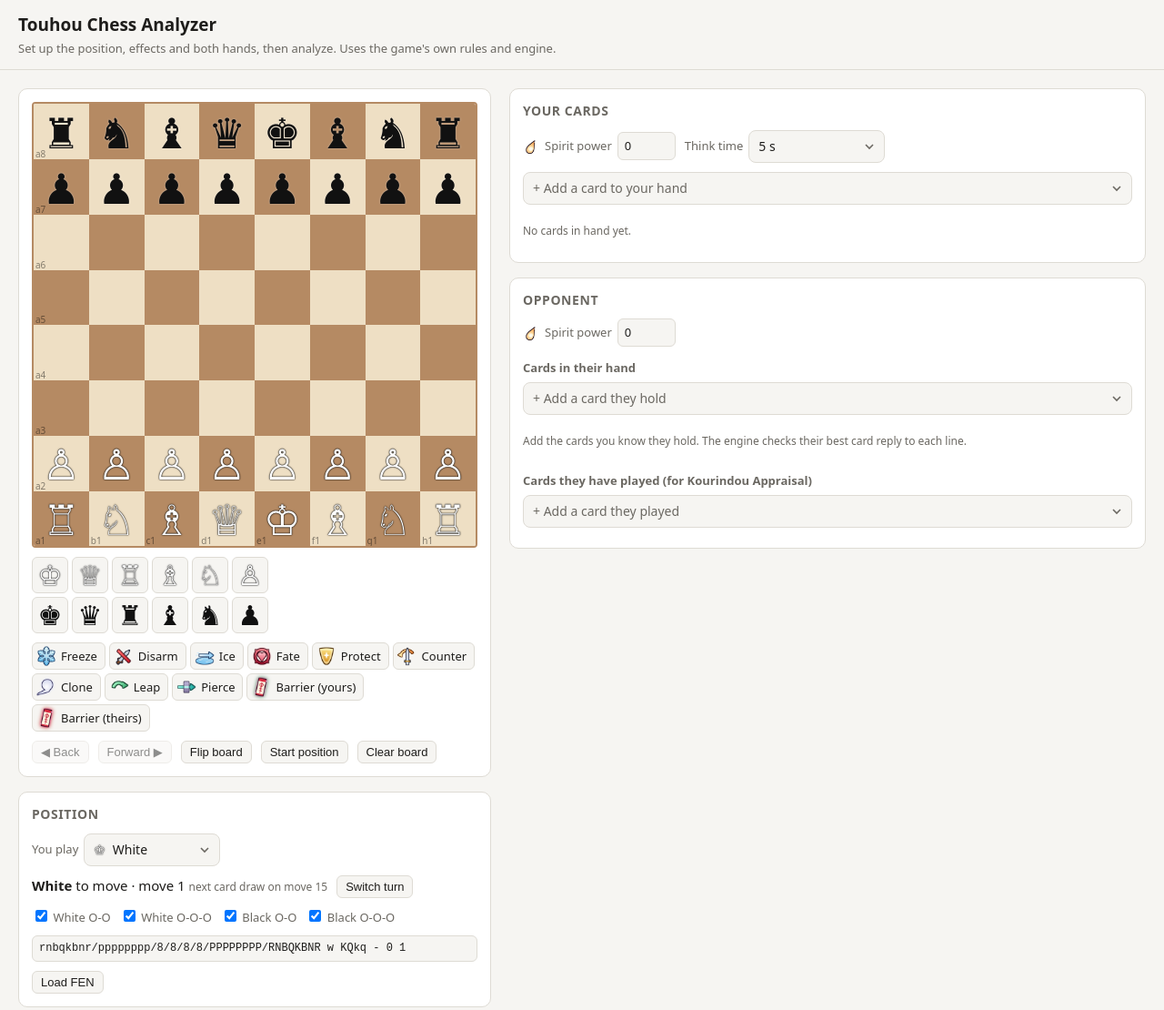
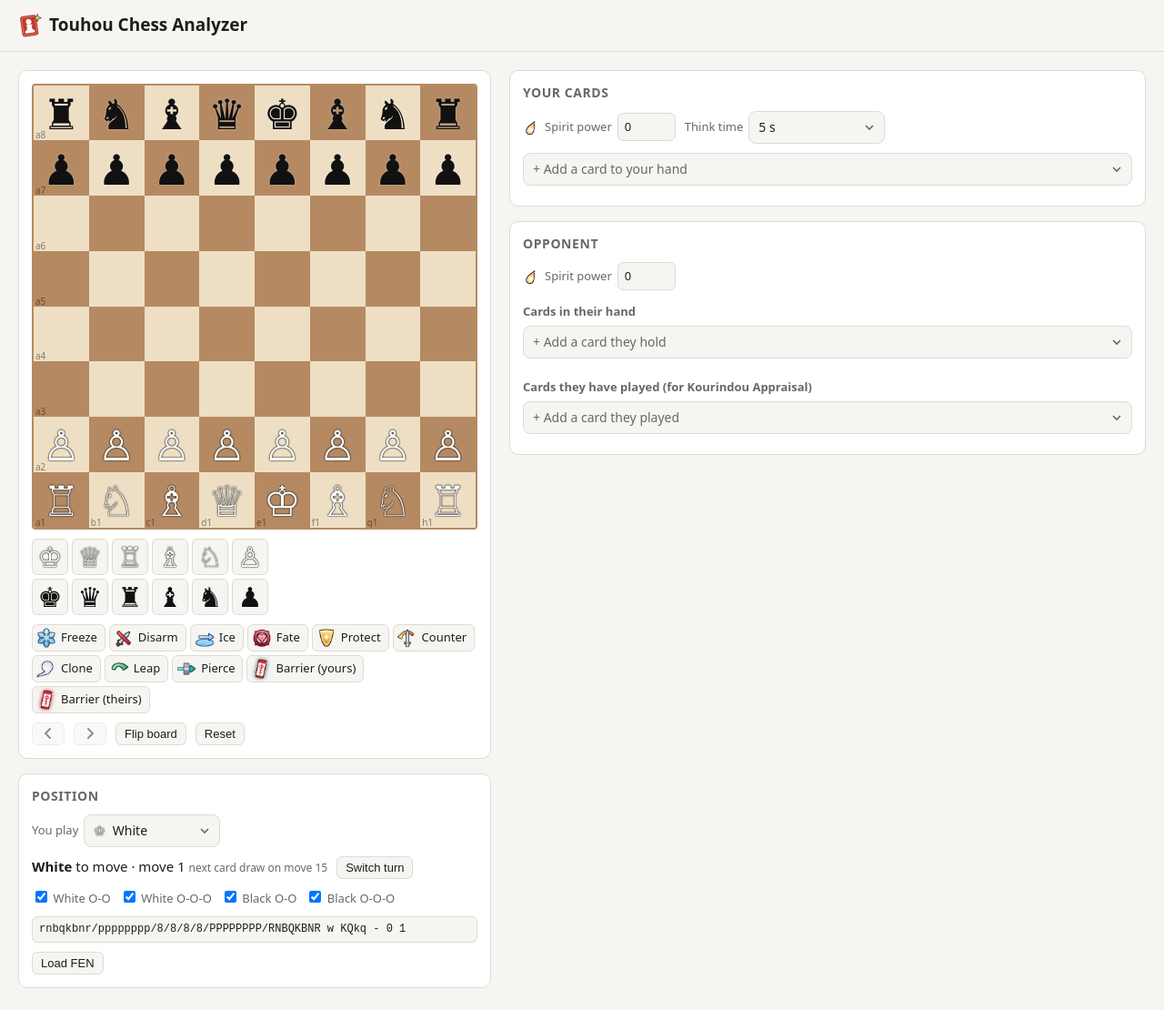
Before and after one commit to seriaati/touhou-chess-analyzer, a plain HTML site: page web/wwwroot/index.html in a window 1280 px wide. Shown: the top 1110 px of the page at 91% size. Drawn offline with Linux system fonts and the light colour scheme.

Commit message:
style(web): simplify header, board controls and empty hands

```diff
--- a/web/wwwroot/index.html
+++ b/web/wwwroot/index.html
@@ -19,8 +19,8 @@
   * { box-sizing: border-box; }
   body { margin: 0; background: var(--bg); color: var(--text); font: 15px/1.45 system-ui, sans-serif; }
   header { padding: 14px 20px; border-bottom: 1px solid var(--border); }
-  header h1 { margin: 0; font-size: 19px; }
-  header p { margin: 2px 0 0; color: var(--muted); font-size: 13px; }
+  header h1 { margin: 0; font-size: 19px; display: flex; align-items: center; gap: 8px; }
+  header h1 img { width: 26px; height: 26px; }
   main { display: grid; grid-template-columns: minmax(300px, 520px) minmax(300px, 1fr) minmax(300px, 1fr); gap: 20px; padding: 20px; max-width: 1800px; }
   @media (max-width: 1280px) { main { grid-template-columns: minmax(300px, 520px) minmax(300px, 1fr); } }
   @media (max-width: 860px) { main { grid-template-columns: 1fr; padding: 16px; } }
@@ -75,6 +75,8 @@
   button.primary:disabled { opacity: .6; cursor: progress; }
   button.small:disabled { opacity: .5; cursor: default; }
   button.small { border: 1px solid var(--border); background: var(--bg); color: var(--text); border-radius: 6px; padding: 4px 9px; cursor: pointer; font-size: 13px; }
+  button.icon { display: inline-flex; align-items: center; justify-content: center; align-self: stretch; padding: 0 9px; }
+  button.icon svg { width: 16px; height: 16px; }
 
   .dd { position: relative; min-width: 150px; }
   .dd-btn { display: flex; align-items: center; gap: 8px; width: 100%; min-height: 36px; padding: 4px 10px; border: 1px solid var(--border); background: var(--bg); color: var(--text); border-radius: 8px; cursor: pointer; text-align: left; font: inherit; font-size: 14px; }
@@ -155,8 +157,7 @@
 </head>
 <body>
 <header>
-  <h1>Touhou Chess Analyzer</h1>
-  <p>Set up the position, effects and both hands, then analyze. Uses the game's own rules and engine.</p>
+  <h1><img src="favicon.svg" alt="">Touhou Chess Analyzer</h1>
 </header>
 <main>
   <div>
@@ -165,11 +166,14 @@
       <div class="tray" id="pieces"></div>
       <div class="tray" id="effects"></div>
       <div class="row">
-        <button class="small" id="back" title="Back one move">◀ Back</button>
-        <button class="small" id="fwd" title="Forward one move">Forward ▶</button>
+        <button class="small icon" id="back" title="Back one move" aria-label="Back one move">
+          <svg viewBox="0 0 16 16" aria-hidden="true"><path d="M10 3L5 8l5 5" fill="none" stroke="currentColor" stroke-width="2" stroke-linecap="round" stroke-linejoin="round"/></svg>
+        </button>
+        <button class="small icon" id="fwd" title="Forward one move" aria-label="Forward one move">
+          <svg viewBox="0 0 16 16" aria-hidden="true"><path d="M6 3l5 5-5 5" fill="none" stroke="currentColor" stroke-width="2" stroke-linecap="round" stroke-linejoin="round"/></svg>
+        </button>
         <button class="small" id="flip">Flip board</button>
-        <button class="small" id="start">Start position</button>
-        <button class="small" id="clear">Clear board</button>
+        <button class="small" id="start">Reset</button>
       </div>
     </section>
     <section>
@@ -852,8 +856,8 @@ function castPromptHtml() {
 
 const pickers = {};
 
-function renderCardList(listEl, ids, empty, color) {
-  listEl.innerHTML = (ids.map(id => cardHtml(id, color)).join('') || `<p class="note">${empty}</p>`)
+function renderCardList(listEl, ids, color) {
+  listEl.innerHTML = ids.map(id => cardHtml(id, color)).join('')
     + (castNote?.color === color ? `<p class="note cast-note">${esc(castNote.text)}</p>` : '');
   listEl.querySelectorAll('.x').forEach(b => b.onclick = () => { takeFromHand(color, b.dataset.id); renderCards(); });
   listEl.querySelectorAll('.cast-btn').forEach(b => b.onclick = () => startCast(color, b.dataset.id));
@@ -941,8 +945,8 @@ function castCard(color, id) {
 }
 
 function renderCards() {
-  renderCardList($('hand'), hand, 'No cards in hand yet.', side);
-  renderCardList($('oppHand'), oppHand, 'Add the cards you know they hold. The engine checks their best card reply to each line.', other(side));
+  renderCardList($('hand'), hand, side);
+  renderCardList($('oppHand'), oppHand, other(side));
   pickers.hand.set(cardItems(hand), {
     placeholder: hand.length >= HAND_CAP ? `Hand is full (${HAND_CAP} cards)` : '+ Add a card to your hand',
     disabled: hand.length >= HAND_CAP,
@@ -1176,7 +1180,6 @@ $('start').onclick = () => {
   hand = []; oppHand = []; oppPlayed = [];
   resetHistory(); renderBoard(); renderCards();
 };
-$('clear').onclick = () => { board = {}; effects = []; resetHistory(); renderBoard(); };
 $('loadFen').onclick = () => {
   applyFen($('fen').value);
   side = turn;
```
